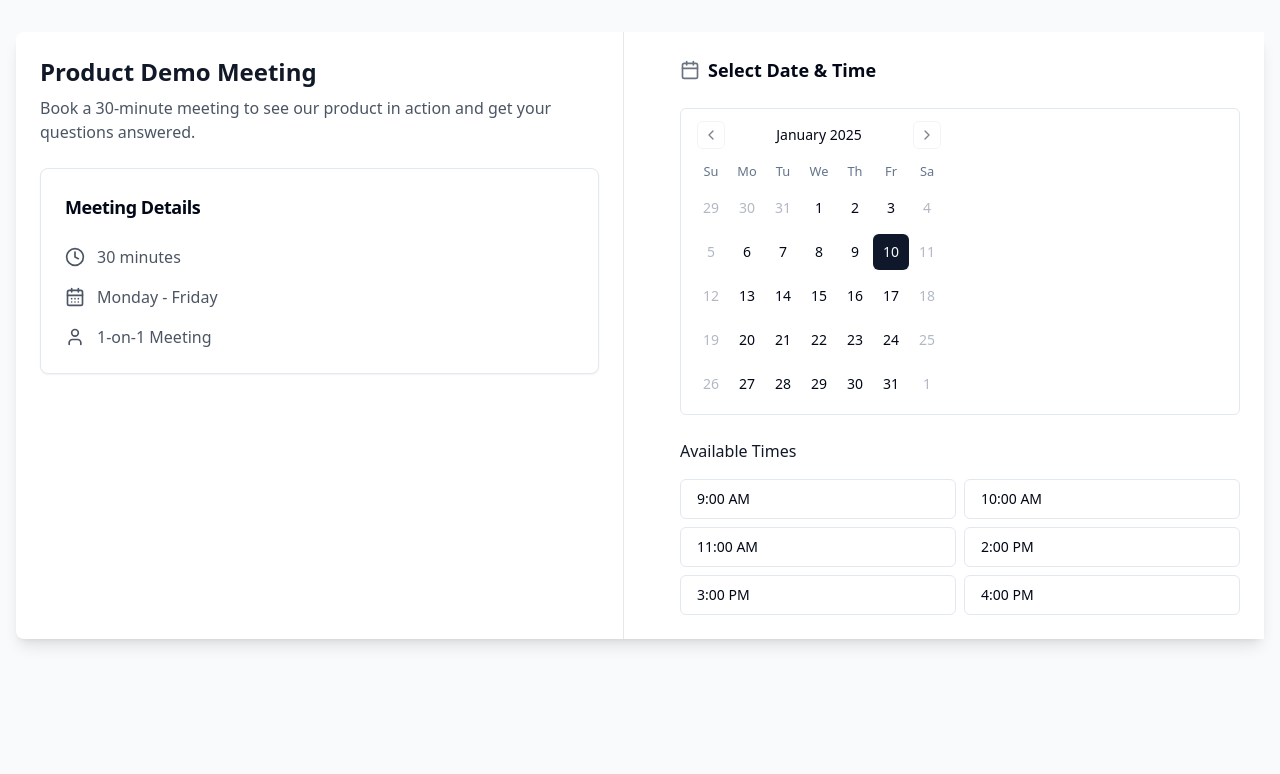
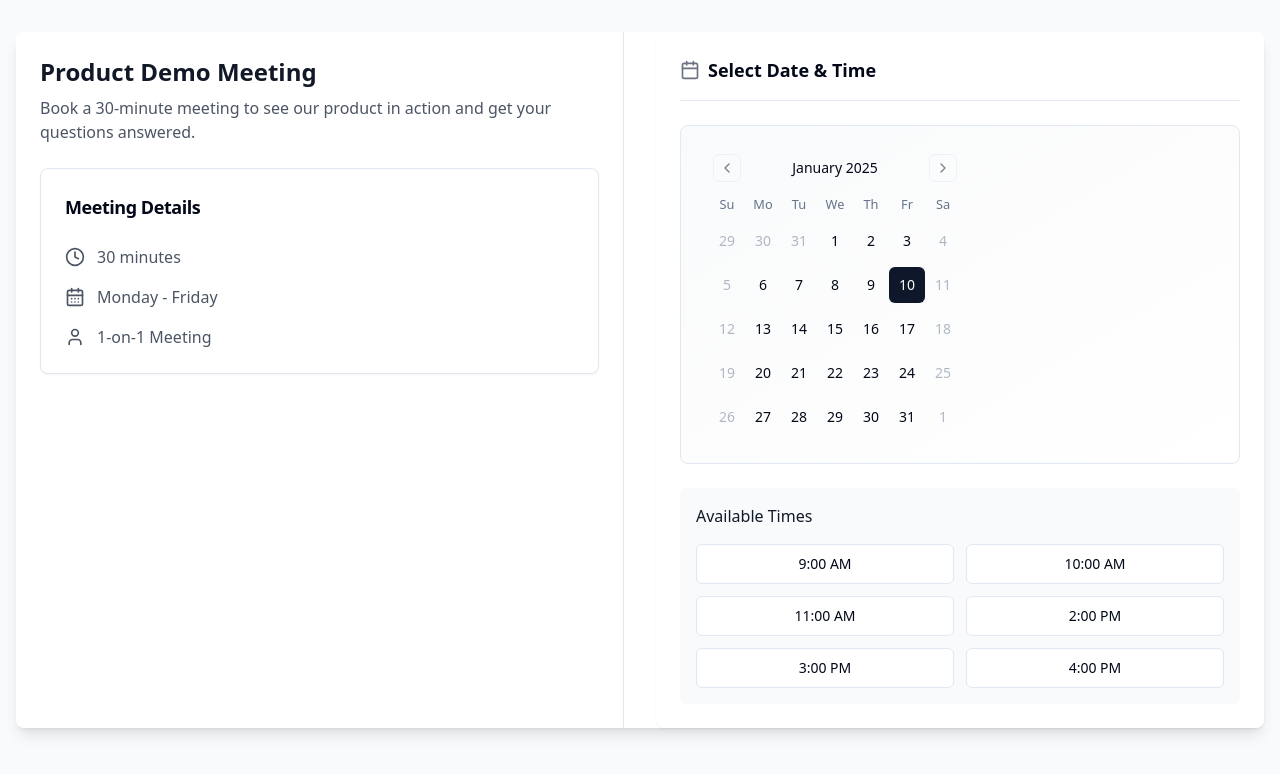
Before and after one commit to benjiemalinao87/cheerful-scheduler, a React (Vite) app: page /schedule in a window 1280 px wide. Both pictures are taken after a click on the button "10". Shown: the top 774 px of the page. Built offline with nearby package versions, Linux system fonts and the light colour scheme.

Commit message:
Improve UI for Empty Space
Addressed the issue of empty space in the user interface to enhance overall user experience. Adjustments made to layout and component spacing for better visual appeal.
[skip gpt_engineer]

```diff
--- a/src/components/scheduling/Calendar.tsx
+++ b/src/components/scheduling/Calendar.tsx
@@ -24,34 +24,36 @@ export const Calendar = () => {
   };
 
   return (
-    <div className="p-6 bg-white">
+    <div className="p-6 bg-white rounded-lg shadow-sm">
       <div className="space-y-6">
-        <div className="flex items-center gap-2">
+        <div className="flex items-center gap-2 pb-4 border-b">
           <CalendarIcon className="h-5 w-5 text-gray-500" />
           <h2 className="text-lg font-semibold">Select Date & Time</h2>
         </div>
 
+        <div className="bg-gradient-to-br from-gray-50 to-white p-4 rounded-lg border">
           <CalendarComponent
             mode="single"
             selected={date}
             onSelect={setDate}
-          className="rounded-md border"
+            className="rounded-md"
             disabled={(date) => {
               const day = date.getDay();
               return day === 0 || day === 6; // Disable weekends
             }}
           />
+        </div>
 
         {date && (
-          <div className="space-y-4">
+          <div className="space-y-4 bg-gray-50 p-4 rounded-lg">
             <h3 className="font-medium text-gray-900">Available Times</h3>
-            <div className="grid grid-cols-2 gap-2">
+            <div className="grid grid-cols-2 gap-3">
               {AVAILABLE_TIMES.map((time) => (
                 <Button
                   key={time}
                   variant="outline"
                   onClick={() => handleTimeSelect(time)}
-                  className="justify-start"
+                  className="w-full justify-center hover:bg-primary hover:text-primary-foreground transition-colors"
                 >
                   {time}
                 </Button>
```
Lines whose indentation alone changed are shown as unchanged.
